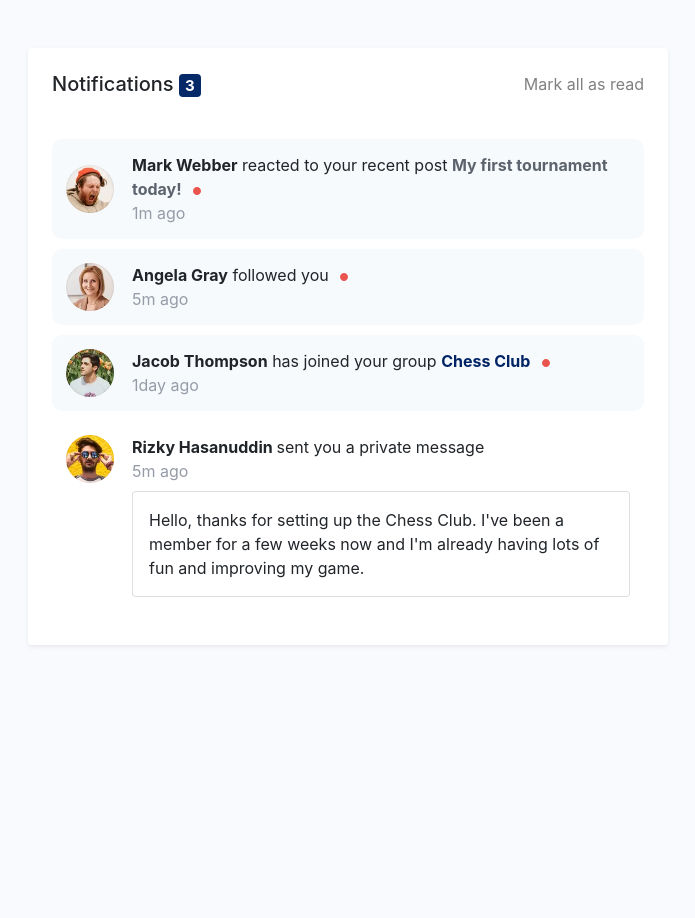
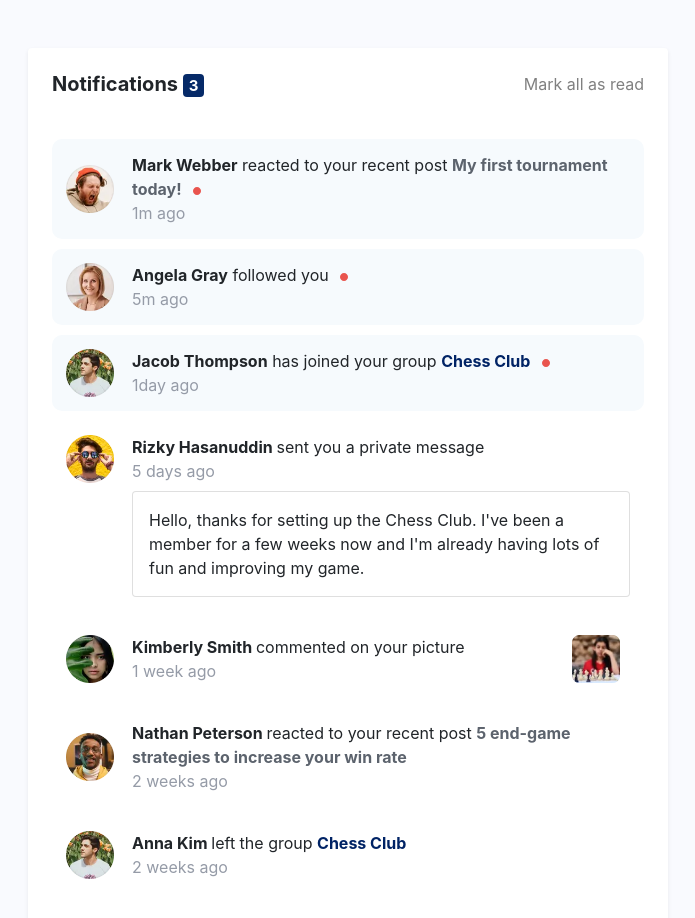
Before and after one commit to dhyanivj/notification-page, a plain HTML site: page index.html in a window 1280 px wide. Shown: the whole page, without its empty margins (292-987 px from the left). Before the commit the page ends 800 px from the top, so only its background shows below. Drawn offline with nearby package versions, Linux system fonts and the light colour scheme.

Commit message:
structure complete

```diff
--- a/index.html
+++ b/index.html
@@ -17,7 +17,7 @@
 <body>
     <div class="card mt-5 w-50 border-0 rounded-3 shadow-sm p-4 mx-auto">
         <div class="top d-flex justify-content-between mb-4">
-            <h5>Notifications <span class="badge badge-noti">3</span></h5>
+            <h5 class="title">Notifications <span class="badge badge-noti">3</span></h5>
             <a href="#" class="read-text">Mark all as read</a>
         </div>
         <div class="notifications">
@@ -57,14 +57,46 @@
                     <div class="noti-content ">
                         <span class="name"> Rizky Hasanuddin </span>sent you a private message
                     </div>
-                    <div class="time">5m ago</div>
+                    <div class="time">5 days ago</div>
                     <div class="card p-3 mt-2">
                         Hello, thanks for setting up the Chess Club. I've been a member for a few weeks now and
                         I'm already having lots of fun and improving my game.
                     </div>
                 </div>
             </div>
-
+            <div class=" noti d-flex align-items-center justify-content-between ">
+                <div class="d-flex">
+                    <img src="./assets/images/avatar-kimberly-smith.webp" alt="avatar1" class="profile-image">
+                    <div class="noti-text ml-2">
+                        <div class="noti-content ">
+                            <span class="name"> Kimberly Smith </span> commented on your picture
+                        </div>
+                        <div class="time">1 week ago</div>
+                    </div>
+                </div>
+                <img src="./assets/images/image-chess.webp" alt="" class="profile-image">
+            </div>
+            <div class=" noti d-flex align-items-center">
+                <img src="./assets/images/avatar-nathan-peterson.webp" alt="avatar1" class="profile-image">
+                <div class="noti-text ml-2">
+                    <div class="noti-content ">
+                        <span class="name">Nathan Peterson </span> reacted to your recent post <span class="bold-grey">5
+                            end-game strategies to increase your win rate</span>
+                    </div>
+                    <div class="time">2 weeks ago</div>
+                </div>
+            </div>
+            <div class=" noti d-flex align-items-center">
+                <img src="./assets/images/avatar-jacob-thompson.webp" alt="avatar1" class="profile-image">
+                <div class="noti-text ml-2">
+                    <div class="noti-content ">
+                        <span class="name"> Anna Kim </span>left the group
+                        <span class="blue-text"> Chess
+                            Club</span>
+                    </div>
+                    <div class="time">2 weeks ago</div>
+                </div>
+            </div>
         </div>
     </div>
 
--- a/style.css
+++ b/style.css
@@ -5,6 +5,10 @@ body {
 .profile-image {
     width: 3rem;
     margin-right: 10px;
+}
+
+.title {
+    font-weight: 700;
 }
 
 .name {
```
